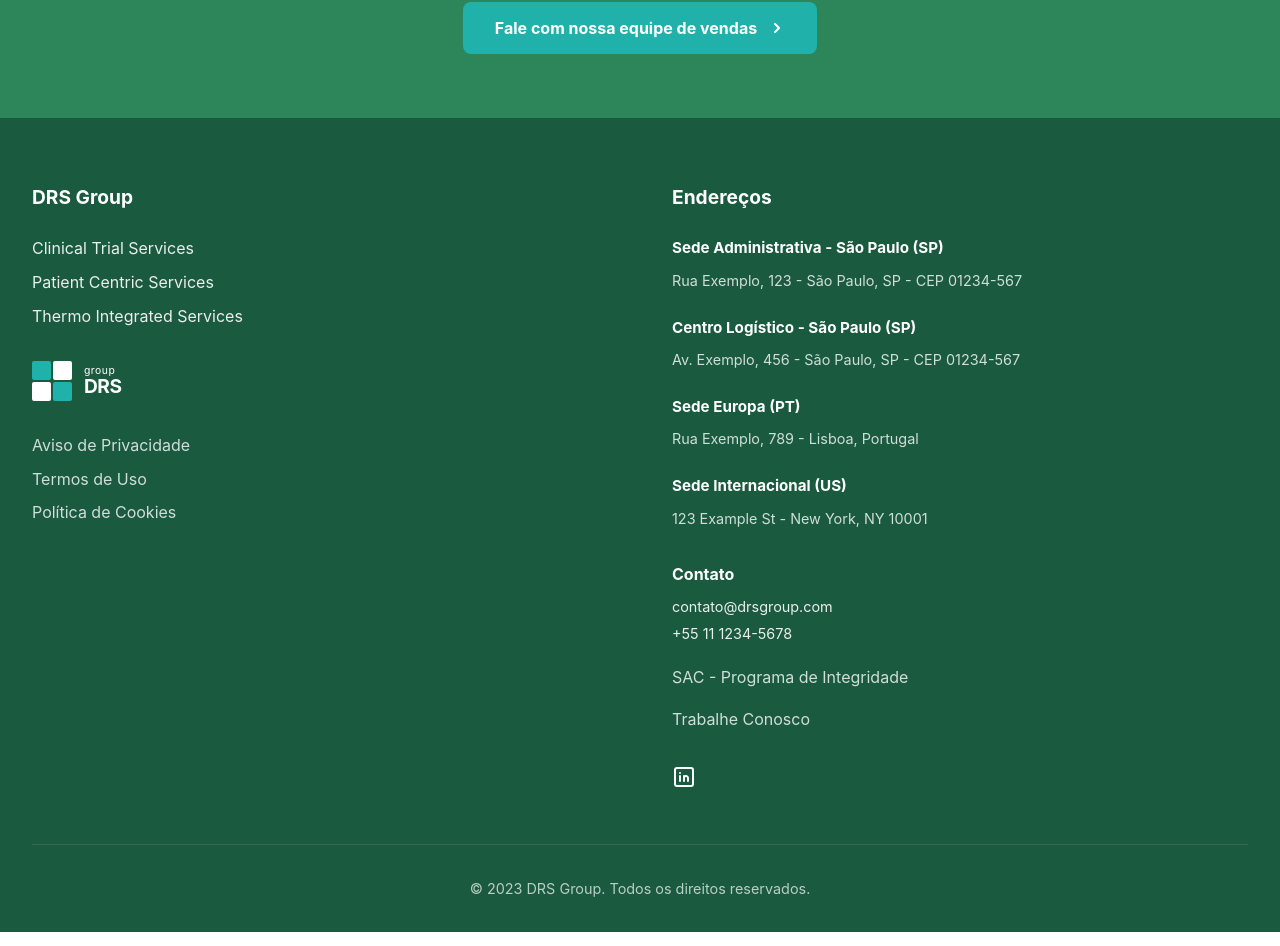
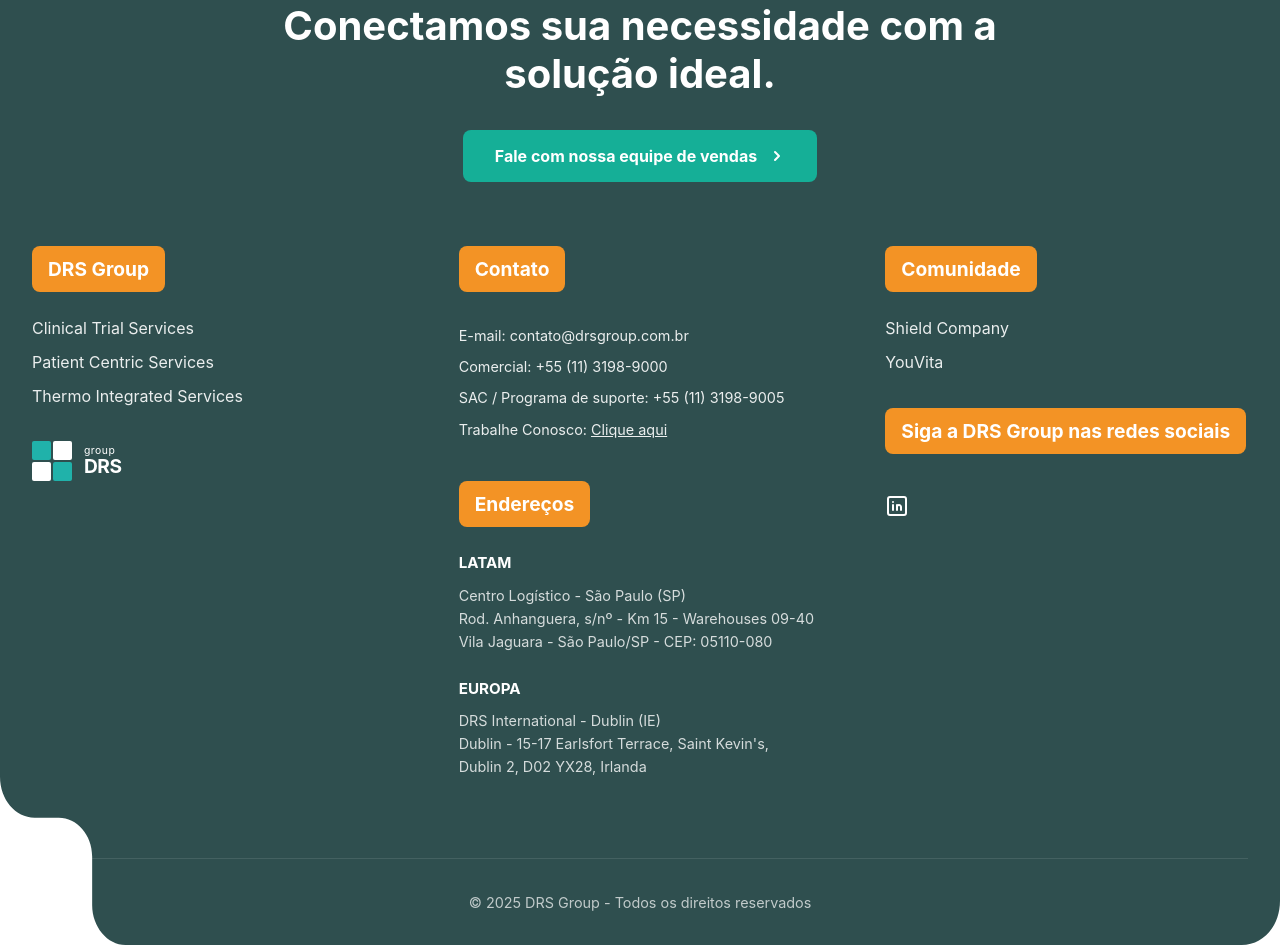
Before and after one commit to adrianodesenv/site-drs, a React (Vite) app: page / in a window 1280 px wide. Shown: the part 5733-6679 px from the top of the page. Built offline with nearby package versions, Linux system fonts and the light colour scheme.

Commit message:
feat: ajuste footer

```diff
--- a/src/components/Footer/Footer.css
+++ b/src/components/Footer/Footer.css
@@ -1,12 +1,21 @@
 .footer {
-  background: #2d8659;
+  position: relative;
   color: white;
   margin-top: 0;
+  overflow: hidden;
+}
+
+.footer-content-wrapper {
+  position: relative;
+  z-index: 1;
+  background: #2f4f4f;
+  clip-path: url(#footer-mask);
+  -webkit-clip-path: url(#footer-mask);
 }
 
 .footer-top {
-  background: #2d8659;
-  padding: 4rem 0;
+  background: transparent;
+  padding: 12rem 0 0;
 }
 
 .footer-cta-section {
@@ -30,7 +39,7 @@
   padding: 1rem 2rem;
   font-size: 1rem;
   font-weight: 700;
-  background: #20b2aa;
+  background: #15af97;
   color: white;
   border: none;
   border-radius: 8px;
@@ -40,9 +49,9 @@
 }
 
 .footer-cta-btn:hover {
-  background: #1a9b94;
+  background: #129882;
   transform: translateY(-2px);
-  box-shadow: 0 6px 20px rgba(32, 178, 170, 0.3);
+  box-shadow: 0 6px 20px rgba(21, 175, 151, 0.3);
 }
 
 .footer-cta-btn svg {
@@ -50,13 +59,13 @@
 }
 
 .footer-bottom {
-  background: #1a5a3f;
+  background: transparent;
   padding: 4rem 0 2rem;
 }
 
 .footer-content {
   display: grid;
-  grid-template-columns: 1fr 1fr;
+  grid-template-columns: repeat(3, 1fr);
   gap: 4rem;
   margin-bottom: 3rem;
 }
@@ -66,6 +75,10 @@
   font-weight: 700;
   margin: 0 0 1.5rem 0;
   color: white;
+  background: #f39325;
+  padding: 0.5rem 1rem;
+  border-radius: 8px;
+  display: inline-block;
 }
 
 .footer-services {
@@ -190,6 +203,7 @@
   display: flex;
   flex-direction: column;
   gap: 1rem;
+  margin-bottom: 2rem;
 }
 
 .footer-contact-item {
@@ -203,18 +217,34 @@
 }
 
 .footer-contact-item p {
-  margin: 0.25rem 0;
+  margin: 0.5rem 0;
   font-size: 0.9rem;
+  line-height: 1.6;
 }
 
 .footer-contact-item a {
-  color: rgba(255, 255, 255, 0.8);
-  text-decoration: none;
+  color: rgba(255, 255, 255, 0.9);
+  text-decoration: underline;
   transition: color 0.3s ease;
 }
 
 .footer-contact-item a:hover {
   color: white;
+}
+
+.footer-community {
+  list-style: none;
+  padding: 0;
+  margin: 0 0 2rem 0;
+}
+
+.footer-community li {
+  margin-bottom: 0.5rem;
+  color: rgba(255, 255, 255, 0.9);
+}
+
+.footer-social-section {
+  margin-top: 2rem;
 }
 
 .footer-social {
@@ -249,6 +279,7 @@
   }
 
   .footer-content {
+    grid-template-columns: repeat(2, 1fr);
     gap: 3rem;
   }
 }
--- a/src/components/Footer/Footer.tsx
+++ b/src/components/Footer/Footer.tsx
@@ -6,6 +6,14 @@ const Footer = () => {
 
   return (
     <footer className="footer">
+      <svg width="0" height="0" style={{ position: "absolute" }}>
+        <defs>
+          <clipPath id="footer-mask" clipPathUnits="objectBoundingBox">
+            <path d="M0.161 0.075 L0.161 0.035 C0.161 0.016 0.149 0 0.134 0 L0.029 0 C0.013 0 0 0.017 0 0.039 L0 0.851 C0 0.871 0.012 0.887 0.027 0.887 L0.046 0.887 C0.06 0.887 0.072 0.902 0.072 0.921 L0.072 0.964 C0.072 0.983 0.084 0.999 0.098 0.999 L0.97 0.999 C0.987 0.999 1 0.982 1 0.96 L1 0.147 C1 0.126 0.987 0.11 0.971 0.11 L0.312 0.11 L0.187 0.11 C0.172 0.11 0.161 0.094 0.161 0.075 Z" />
+          </clipPath>
+        </defs>
+      </svg>
+      <div className="footer-content-wrapper">
         <div className="footer-top">
           <div className="container">
             <div className="footer-cta-section">
@@ -34,7 +42,7 @@ const Footer = () => {
         <div className="footer-bottom">
           <div className="container">
             <div className="footer-content">
-            <div className="footer-column footer-column-left">
+              <div className="footer-column">
                 <h3 className="footer-column-title">DRS Group</h3>
                 <ul className="footer-services">
                   <li>{t("solutions.clinical")}</li>
@@ -53,50 +61,45 @@ const Footer = () => {
                     <span className="footer-logo-drs">DRS</span>
                   </div>
                 </div>
-              <ul className="footer-links">
-                <li>
-                  <a href="#privacy">{t("footer.privacy")}</a>
-                </li>
-                <li>
-                  <a href="#terms">{t("footer.terms")}</a>
-                </li>
-                <li>
-                  <a href="#cookies">{t("footer.cookies")}</a>
-                </li>
-              </ul>
               </div>
-            <div className="footer-column footer-column-right">
+              <div className="footer-column">
+                <h3 className="footer-column-title">{t("footer.contact")}</h3>
+                <div className="footer-contact-info">
+                  <div className="footer-contact-item">
+                    <p>E-mail: contato@drsgroup.com.br</p>
+                    <p>Comercial: +55 (11) 3198-9000</p>
+                    <p>SAC / Programa de suporte: +55 (11) 3198-9005</p>
+                    <p>
+                      Trabalhe Conosco: <a href="#work">Clique aqui</a>
+                    </p>
+                  </div>
+                </div>
                 <h3 className="footer-column-title">{t("footer.addresses")}</h3>
                 <div className="footer-addresses">
                   <div className="footer-address">
-                  <strong>Sede Administrativa - São Paulo (SP)</strong>
-                  <p>Rua Exemplo, 123 - São Paulo, SP - CEP 01234-567</p>
+                    <strong>LATAM</strong>
+                    <p>Centro Logístico - São Paulo (SP)</p>
+                    <p>Rod. Anhanguera, s/nº - Km 15 - Warehouses 09-40</p>
+                    <p>Vila Jaguara - São Paulo/SP - CEP: 05110-080</p>
                   </div>
                   <div className="footer-address">
-                  <strong>Centro Logístico - São Paulo (SP)</strong>
-                  <p>Av. Exemplo, 456 - São Paulo, SP - CEP 01234-567</p>
-                </div>
-                <div className="footer-address">
-                  <strong>Sede Europa (PT)</strong>
-                  <p>Rua Exemplo, 789 - Lisboa, Portugal</p>
-                </div>
-                <div className="footer-address">
-                  <strong>Sede Internacional (US)</strong>
-                  <p>123 Example St - New York, NY 10001</p>
+                    <strong>EUROPA</strong>
+                    <p>DRS International - Dublin (IE)</p>
+                    <p>Dublin - 15-17 Earlsfort Terrace, Saint Kevin's,</p>
+                    <p>Dublin 2, D02 YX28, Irlanda</p>
                   </div>
                 </div>
-              <div className="footer-contact-info">
-                <div className="footer-contact-item">
-                  <strong>{t("footer.contact")}</strong>
-                  <p>contato@drsgroup.com</p>
-                  <p>+55 11 1234-5678</p>
               </div>
-                <div className="footer-contact-item">
-                  <a href="#integrity">{t("footer.integrity")}</a>
-                </div>
-                <div className="footer-contact-item">
-                  <a href="#work">{t("footer.work")}</a>
-                </div>
+              <div className="footer-column">
+                <h3 className="footer-column-title">Comunidade</h3>
+                <ul className="footer-community">
+                  <li>Shield Company</li>
+                  <li>YouVita</li>
+                </ul>
+                <div className="footer-social-section">
+                  <h3 className="footer-column-title">
+                    Siga a DRS Group nas redes sociais
+                  </h3>
                   <div className="footer-social">
                     <a href="#linkedin" aria-label="LinkedIn">
                       <svg
@@ -127,7 +130,8 @@ const Footer = () => {
               </div>
             </div>
             <div className="footer-copyright">
-            <p>© 2023 DRS Group. {t("footer.rights")}.</p>
+              <p>© 2025 DRS Group - {t("footer.rights")}</p>
+            </div>
           </div>
         </div>
       </div>
```
Also changed, not shown: public/Vector.svg (added), src/assets/Vector.svg (added). Lines whose indentation alone changed are shown as unchanged.
